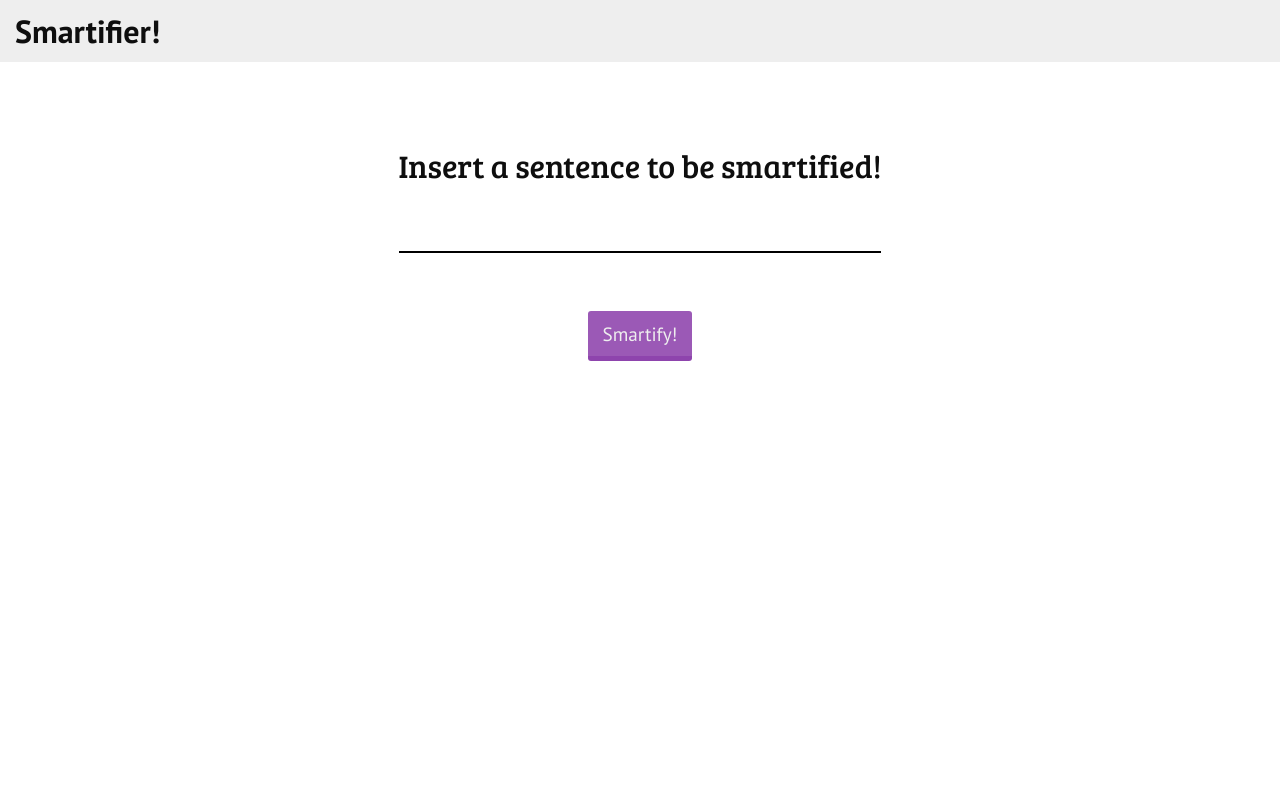
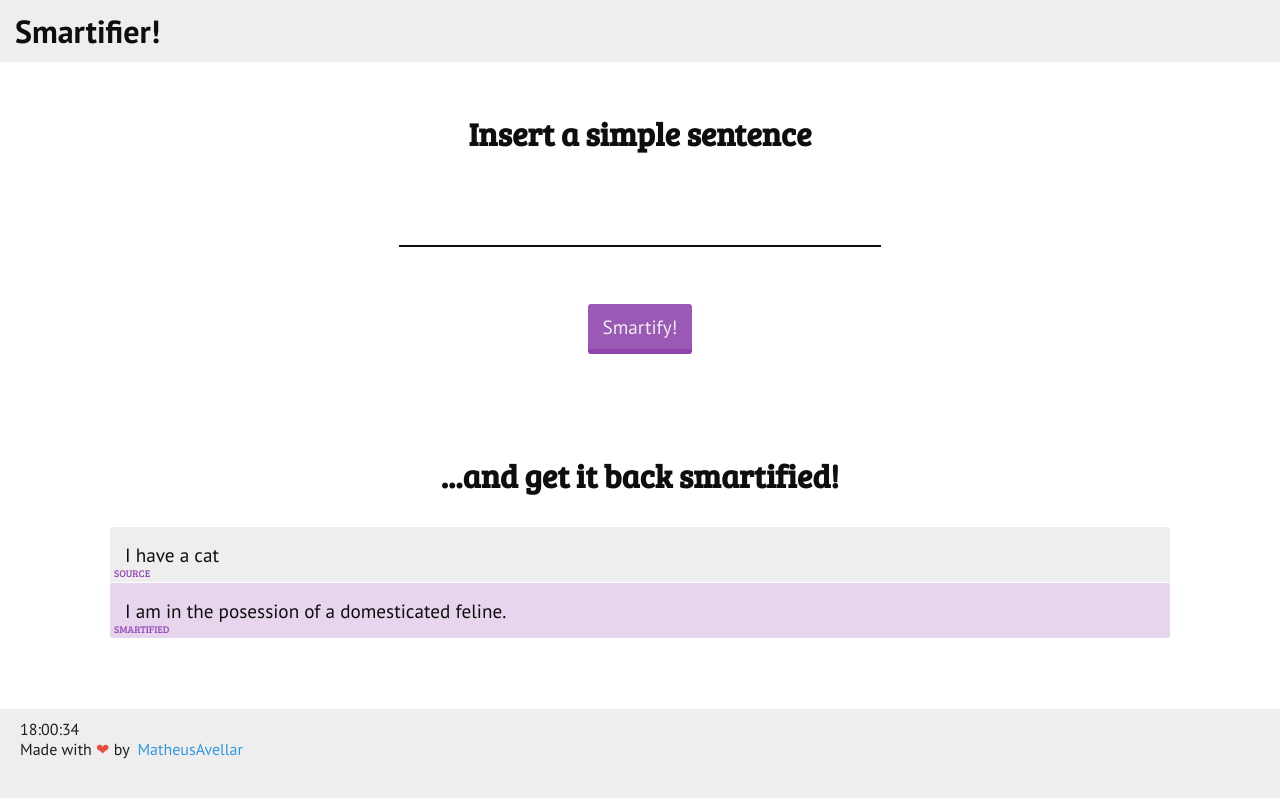
Before and after one commit to MatheusAvellar/Smartifier, a plain HTML site: page index.html in a window 1280 px wide. Drawn offline with nearby package versions, Linux system fonts and the light colour scheme.

Commit message:
Updates! Starting the actual JS code

```diff
--- a/index.html
+++ b/index.html
@@ -5,21 +5,24 @@
     <meta http-equiv="Content-Language" content="en-us"/>
     <meta name="viewport" content="width=device-width, initial-scale=1"/>
     <meta name="author" content="Matheus Avellar"/>
+    <base href="http://avellar.ml" target="_blank"/>
     <title>Smartifier!</title>
-    <link href="http://fonts.googleapis.com/css?family=Bree+Serif" type="text/css" rel="stylesheet"/>
     <link href="" type="text/css" rel="stylesheet"/>
-    <link href="./resources/index-min.css" type="text/css" rel="stylesheet"/>
-    <link href="./resources/favicon.png" type="image/png" rel="shortcut icon"/>
-    <link href="./resources/favicon.png" type="image/png" rel="icon"/>
+    <link href="/resources/favicon.png" type="image/png" rel="shortcut icon"/>
+    <link href="/resources/favicon.png" type="image/png" rel="icon"/>
     <script src="./resources/jquery.js" type="text/javascript"></script>
     <style type="text/css">
         @import url(http://fonts.googleapis.com/css?family=PT+Sans:400,700);
+        @import url(http://fonts.googleapis.com/css?family=Bree+Serif);
 
         ::selection {
             background-color: rgba(142,68,173,.7);
             color: #ededed;
         }
-        button, br {
+        body {
+            background-color: #eee;
+        }
+        button,.entry .tag {
             user-select: none;
             -webkit-user-select: none;
             -moz-user-select: none;
@@ -32,31 +35,39 @@
             color: #0e0e0e;
             font-family: "PT Sans", sans-serif;
         }
-        body {  overflow: hidden;  }
         #header {
             padding: 10px 15px;
-            background-color: #eee;
+        }
+        #app {
+            background-color: #fff;
+            min-height: 500px;
         }
         input {
             border: 0;
-            border-bottom: 2px solid;
+            border-bottom: 2px solid #0e0e0e;
             display: inline;
             padding: 5px;
             outline: none;
             width: 40%;
             font-size: 1.2em;
-            margin-bottom: 3em;
+            margin: 3em;
+            background-color: transparent;
         }
         .input-holder {
             text-align: center;
             padding: 50px;
         }
-        p {
+        h2 {
             font-size: 2em;
             font-family: "Bree Serif", serif;
         }
+        .button-holder {
+            width: 100%;
+            height: 50px;
+        }
         button {
             display: inline-block;
+            position: absolute;
             background: #9b59b6;
             outline: 0;
             border-width: 0px 0px 5px 0px;
@@ -67,11 +78,65 @@
             font-family: "PT Sans", sans-serif;
             font-size: 1.2em;
             border-radius: 3px;
+            margin-left: -52.5px;
         }
         button:active {
             background-color: #8e44ad;
             border: 0;
             transform: translateY(5px);
+        }
+        .response-holder {
+            padding: 50px;
+            text-align: center;
+        }
+        .responses {
+            padding: 20px 60px;
+            margin-top: 10px;
+        }
+        .entry {
+            display: block;
+            text-align: left;
+            padding: 15px;
+            background: #eee;
+            margin-bottom: 1px;
+            transition: all .1s ease;
+            border-radius: 3px;
+            position: relative;
+            font-size: 1.2em;
+        }
+        .entry .tag {
+            font-variant: small-caps;
+            color: #984db7;
+            position: absolute;
+            bottom: 1px;
+            left: 4px;
+            font-family: "Bree Serif", serif;
+            font-size: 0.75em;
+        }
+        .entry:first-child {
+            border-radius: 3px 3px 0 0;
+        }
+        .entry:last-child {
+            border-radius: 0 0 3px 3px;
+            background-color: rgba(155, 89, 182, 0.25);
+        }
+        #footer {
+            color: #1e1e1e;
+            padding: 10px 20px;
+            font-family: "PT Sans", sans-serif;
+        }
+        .heart {
+            color: #e74c3c;
+        }
+        a.github:hover {
+            border: 1px solid #3498db;
+            border-radius: 2px;
+        }
+        a.github {
+            color: #3498db;
+            text-decoration: none;
+            border: 1px solid transparent;
+            padding: 0px 3px;
         }
     </style>
 </head>
@@ -82,14 +147,63 @@
     </div>
     <div id="app">
         <div class="input-holder">
-            <p>Insert a sentence to be smartified!</p>
-            <input spellcheck="true" maxlength="140"/>
-            <br/>
-            <button>Smartify!</button>
+            <h2>Insert a simple sentence</h2>
+            <input id="sentence" type="text" spellcheck="true" maxlength="140"/>
+            <div class="button-holder">
+                <button onclick="smartify();">Smartify!</button>
+            </div>
+        </div>
+        <div class="response-holder">
+            <h2>...and get it back smartified!</h2>
+            <div class="responses">
+                <span class="entry">
+                    <a class="tag">source</a>
+                    I have a cat
+                </span>
+                <span class="entry">
+                    <a class="tag">smartified</a>
+                    I am in the posession of a domesticated feline.
+                </span>
+            </div>
         </div>
     </div>
     <div id="footer">
-
+        <div>
+            <a id="time">14:40:37</a>
+            <script type="text/javascript">
+                (function() {
+                    function _l () {
+                        var d = new Date();
+                        var t = {
+                            h: d.getHours(),
+                            m: d.getMinutes(),
+                            s: d.getSeconds()
+                        };
+                        t.h = t.h < 10 ? "0" + t.h : t.h;
+                        t.m = t.m < 10 ? "0" + t.m : t.m;
+                        t.s = t.s < 10 ? "0" + t.s : t.s;
+                        $("#time").text(t.h + ":" + t.m + ":" + t.s);
+                        var _t = setTimeout(_l, 1000);
+                    }
+                    _l();
+                })();
+            </script>
+        </div>
+        <div>
+            Made with <span class="heart">❤</span> by
+            <a class="github" href="http://github.com/MatheusAvellar" target="_blank">MatheusAvellar</a>
+        </div>
     </div>
+    <script type="text/javascript">
+        var smartify = function() {
+            var _s = $("#sentence").val().trim().split(" ");
+            var sentence = [];
+            for (var i = 0, l = _s.length; i < l; i++) {
+                if (_s[i] == "") continue;
+                sentence.push(_s[i]);
+            }
+            console.log(sentence);
+        }
+    </script>
 </body>
 </html>
```
